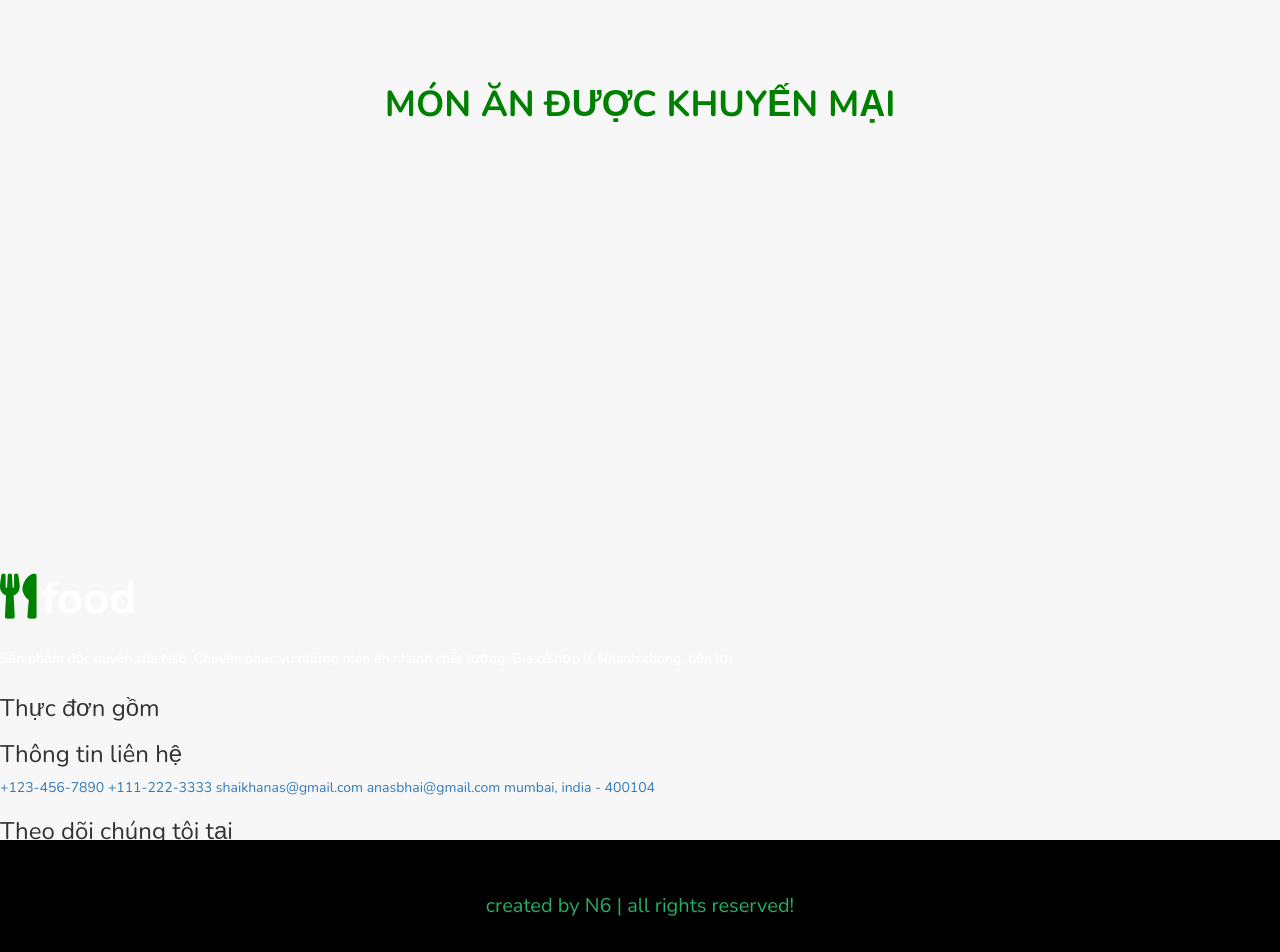
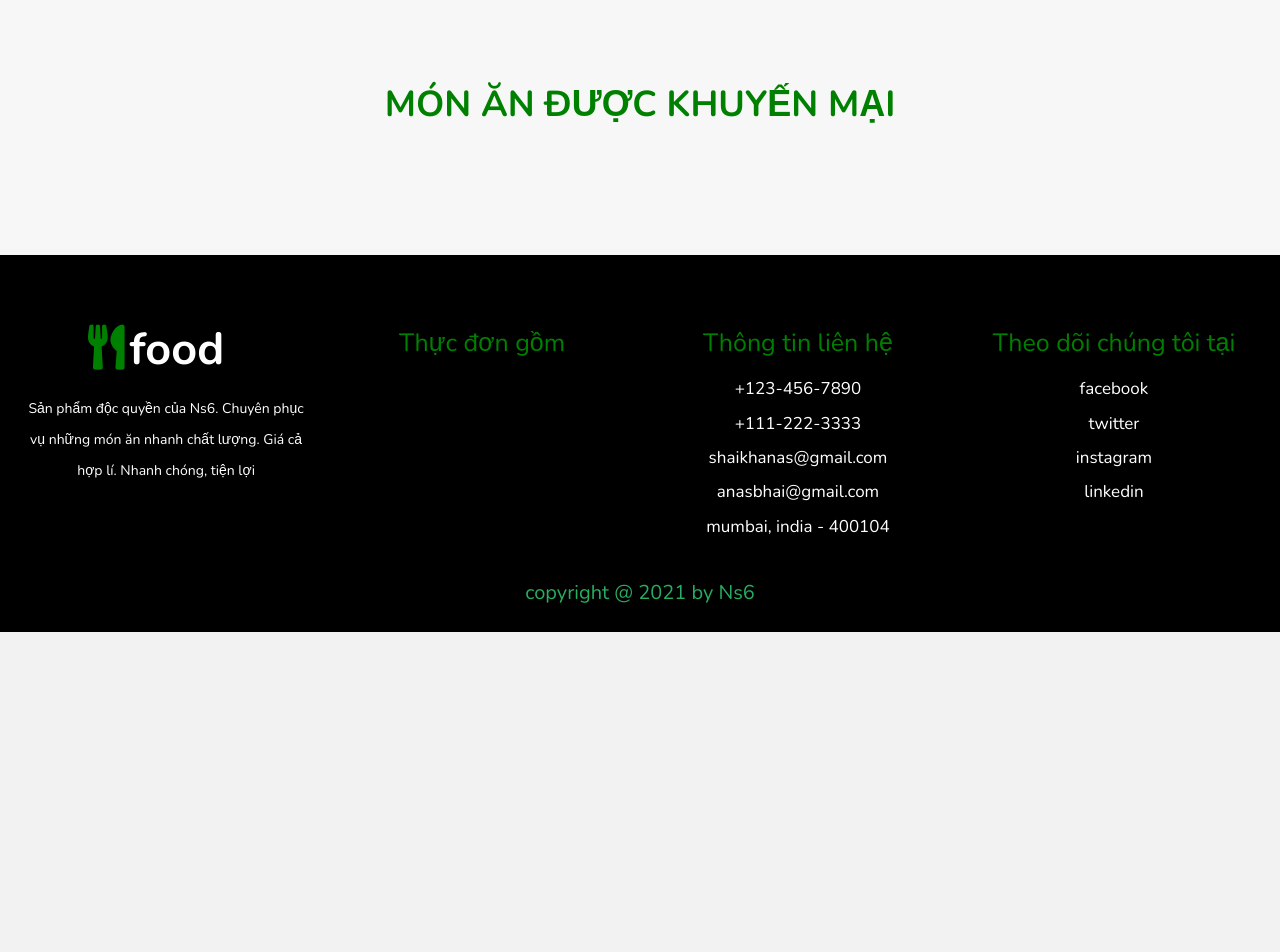
Before and after one commit to sonnnph13838/du-an-1, a PHP site: page /du-an-1/ in a window 1280 px wide. Shown: the part 1397-2349 px from the top of the page. After the commit the page ends 2029 px from the top, so only its background shows below. Run offline with PHP 8.4, Linux system fonts and the light colour scheme; data that the repository does not hold is empty.

Commit message:
Update main.php

```diff
--- a/client/views/layouts/main.php
+++ b/client/views/layouts/main.php
@@ -91,13 +91,6 @@
 	<!-- footer section  -->
 
 	<section class="footer">
-
-		<h1 class="credit">
-			created by <span> N6 </span> | all rights reserved!
-		</h1>
-
-
-	</section>
     <div class="box-container">
 
         <div class="box">
```
